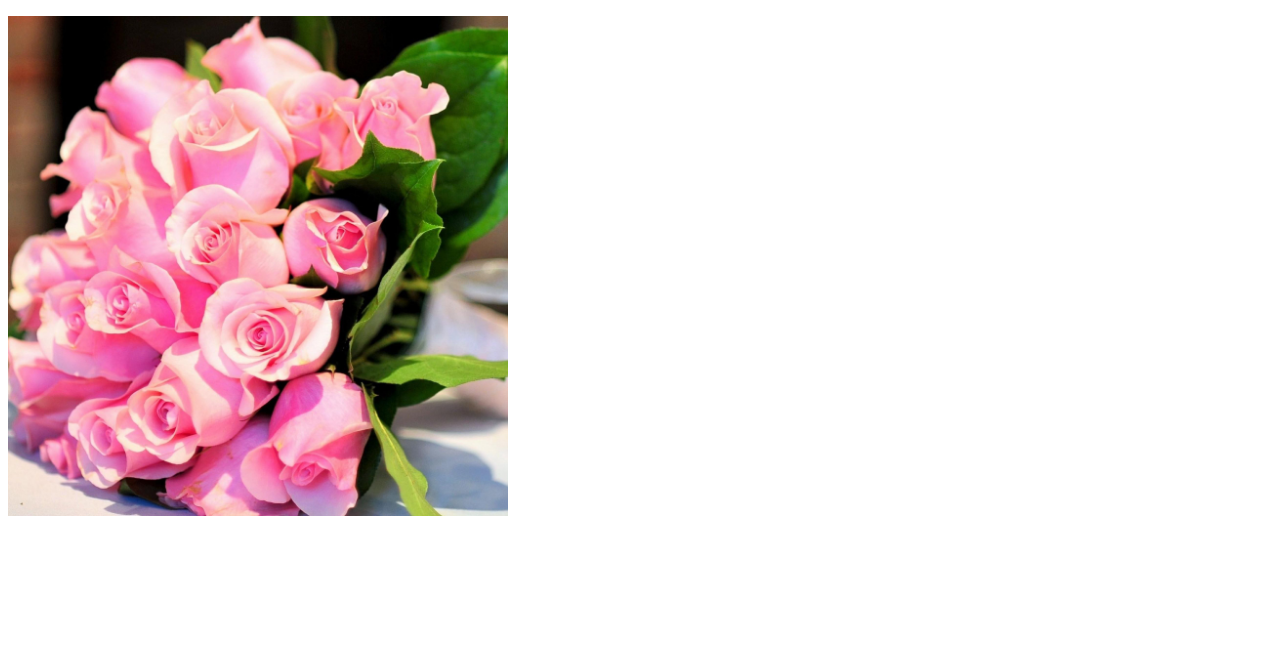
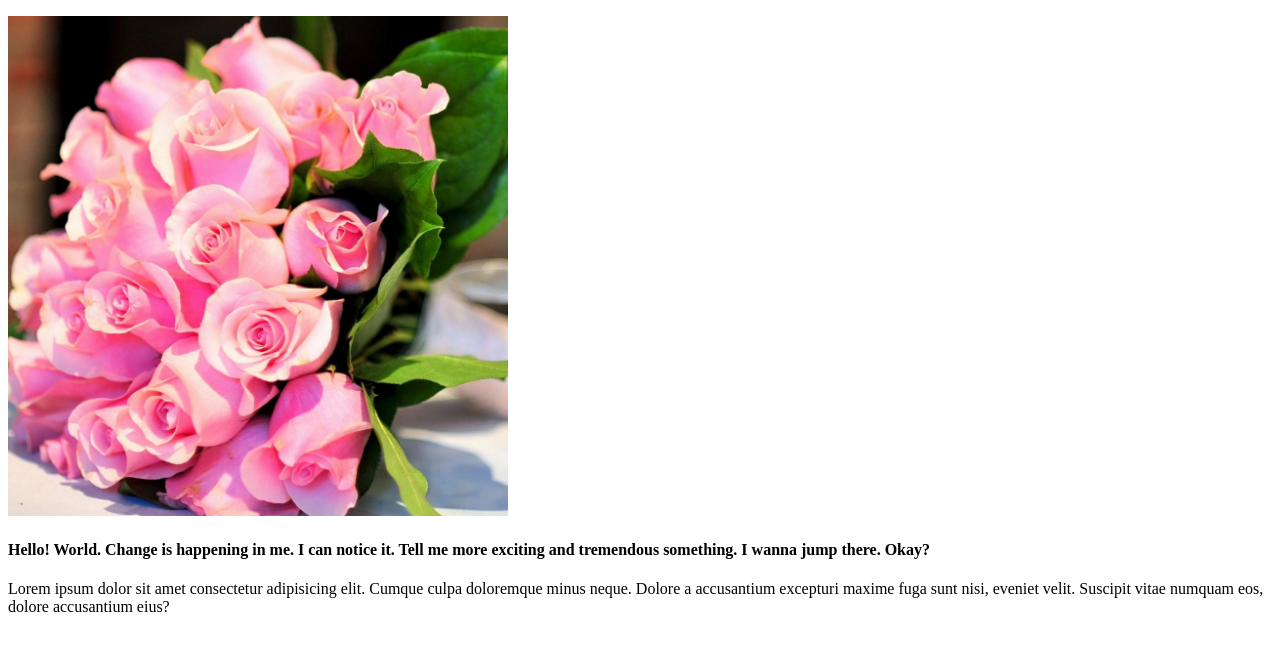
Before and after one commit to mahai87/my-fourth-repo, a plain HTML site: page index.html in a window 1280 px wide. Shown: the part 105-756 px from the top of the page. Drawn offline with Linux system fonts and the light colour scheme.

Commit message:
something

```diff
--- a/index.html
+++ b/index.html
@@ -10,5 +10,9 @@
     <h1> Hi, How are you? </h1>
     <h3> I am good. How is everything? Let's discuss the issue together, okay?</h3>
     <img src="flower.jpg" alt=" a branch of flowers" width="500px">
+    <h4> Hello! World. Change is happening in me. I can notice it. Tell me more exciting and tremendous something. I wanna jump there. Okay?</h4>
+    <div>
+        <p>Lorem ipsum dolor sit amet consectetur adipisicing elit. Cumque culpa doloremque minus neque. Dolore a accusantium excepturi maxime fuga sunt nisi, eveniet velit. Suscipit vitae numquam eos, dolore accusantium eius?</p>
+    </div>
 </body>
 </html>
```
